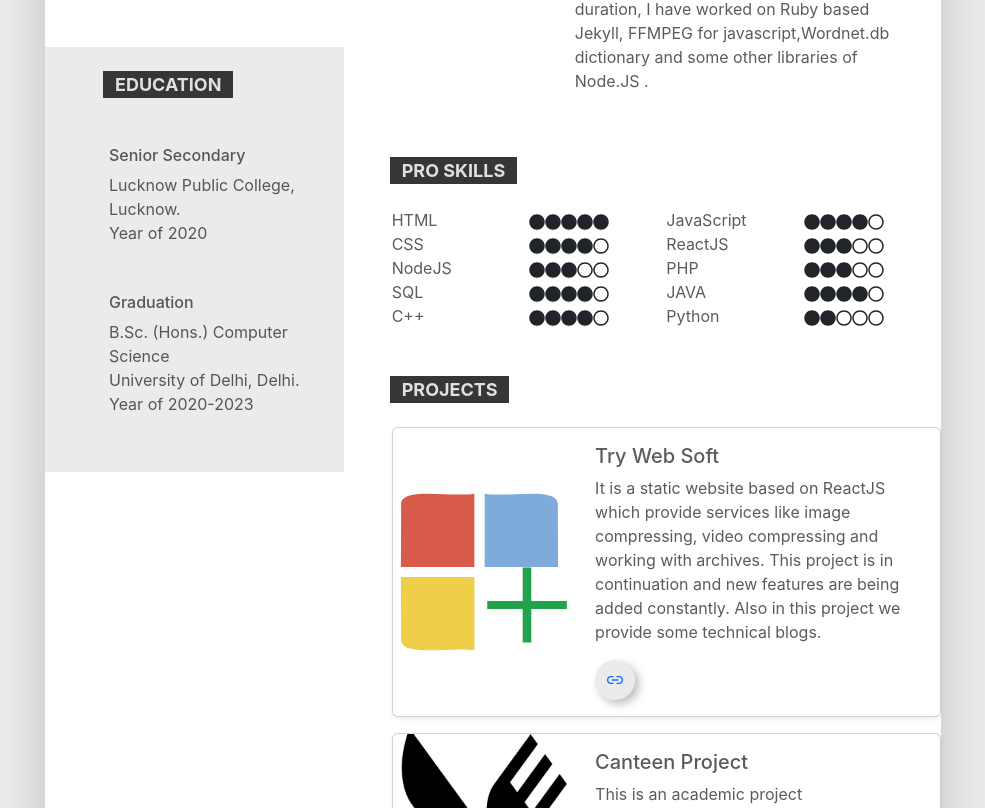
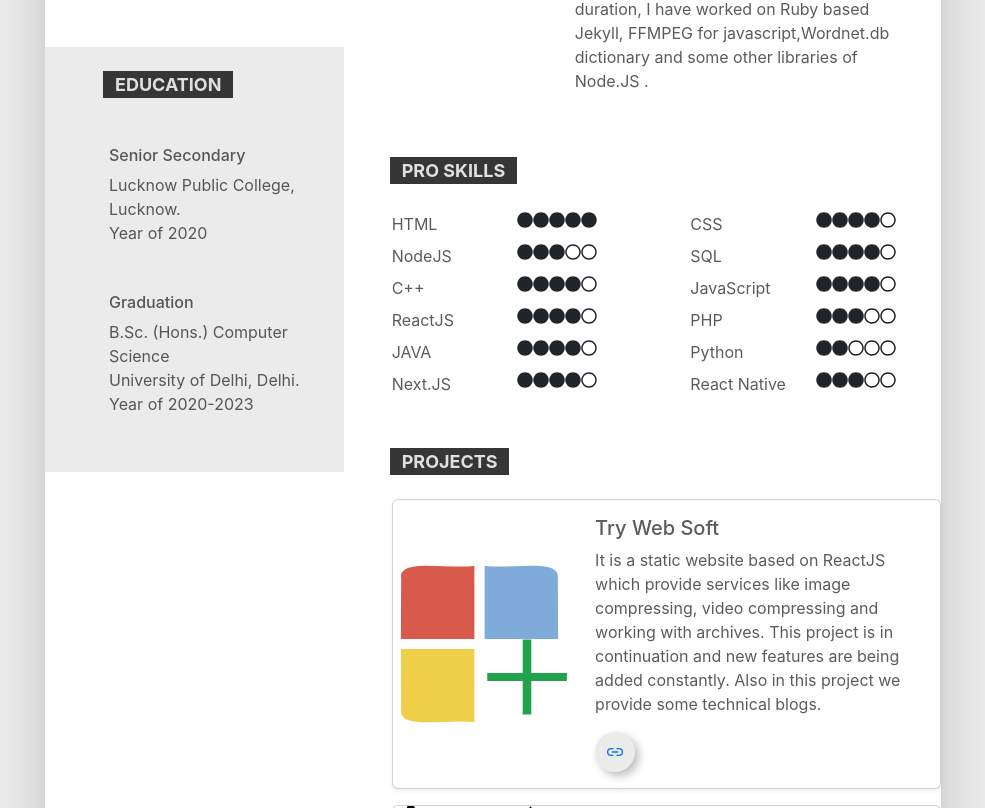
Before and after one commit to KaranManral/portfolio, a React (Create React App) app: page / in a window 1280 px wide. Shown: the part 732-1540 px from the top of the page, without its empty margins (147-1132 px from the left). Built offline with nearby package versions, Linux system fonts and the light colour scheme.

Commit message:
new project and skills added

```diff
--- a/src/components/education.jsx
+++ b/src/components/education.jsx
@@ -4,7 +4,7 @@ function Education() {
   return (
     <div className="row" id="education">
       <div className="row my-4">
-        <div className="col-8" id="eduHead">
+        <div className="col-12" id="eduHead">
           EDUCATION
         </div>
       </div>
--- a/src/components/projects.jsx
+++ b/src/components/projects.jsx
@@ -8,6 +8,7 @@ import DUSC from "../images/dusc.webp";
 import TTT from "../images/ttt.webp";
 import NP from "../images/np.webp";
 import MCR from "../images/mcr.webp";
+import PP from "../images/pp.webp";
 
 function Projects() {
   return (
@@ -181,7 +182,7 @@ function Projects() {
                 </p>
                 <div className="cardlink">
                   <a
-                    href="https://galaxy.store/TicTac2o"
+                    href="https://play.google.com/store/apps/details?id=com.trywebsoft.tictactoe"
                     className="card-link"
                     target="_blank"
                     rel="noopener noreferrer"
@@ -243,7 +244,39 @@ function Projects() {
                 </p>
                 <div className="cardlink">
                   <a
-                    href="https://galaxy.store/Addends"
+                    href="https://play.google.com/store/apps/details?id=com.trywebsoft.mathclashroyale"
+                    className="card-link"
+                    target="_blank"
+                    rel="noopener noreferrer"
+                  >
+                    <FiLink2 />
+                  </a>
+                </div>
+              </div>
+            </div>
+          </div>
+        </div>
+        <div className="card mb-3 shadow-sm">
+          <div className="row g-0">
+            <div className="col-md-4 projImgContainer">
+              <img
+                src={PP}
+                className="img-fluid rounded-start"
+                alt="Pixel Pulse"
+              />
+            </div>
+            <div className="col-md-8">
+              <div className="card-body">
+                <h5 className="card-title text-muted">Pixel Pulse</h5>
+                <p className="card-text text-muted">
+                  Want a quick and efficient solution to compress and resize
+                  your images without compromising quality? Look no further!
+                  Pixel Pulse is here to streamline your image management
+                  experience. Pixel Pulse is made on React Native Framework.
+                </p>
+                <div className="cardlink">
+                  <a
+                    href="https://play.google.com/store/apps/details?id=com.trywebsoft.pixelpulse"
                     className="card-link"
                     target="_blank"
                     rel="noopener noreferrer"
--- a/src/components/skills.jsx
+++ b/src/components/skills.jsx
@@ -3,7 +3,7 @@ import { FaCircle } from "react-icons/fa";
 import { FaRegCircle } from "react-icons/fa";
 
 function Skills(props) {
-  if (props.isMobile) {
+  // if (props.isMobile) {
   return (
     <div className="row my-4" id="skills">
       <div className="row my-4">
@@ -78,7 +78,7 @@ function Skills(props) {
             <FaCircle />
             <FaCircle />
             <FaCircle />
-              <FaRegCircle />
+            <FaCircle />
             <FaRegCircle />
           </div>
         </div>
@@ -112,31 +112,8 @@ function Skills(props) {
             <FaRegCircle />
           </div>
         </div>
-        </div>
-      </div>
-    );
-  } else {
-    return (
-      <div className="row my-4" id="skills">
-        <div className="row my-4">
-          <div className="col" id="skillsHead">
-            PRO SKILLS
-          </div>
-        </div>
-        <div className="row">
-          <div className="col">
-            <div className="row">
-              <div className="col text-muted">HTML</div>
-              <div className="col">
-                <FaCircle />
-                <FaCircle />
-                <FaCircle />
-                <FaCircle />
-                <FaCircle />
-              </div>
-            </div>
-            <div className="row">
-              <div className="col text-muted">CSS</div>
+        <div className="row my-1">
+          <div className="col text-muted">Next.JS</div>
           <div className="col">
             <FaCircle />
             <FaCircle />
@@ -145,8 +122,8 @@ function Skills(props) {
             <FaRegCircle />
           </div>
         </div>
-            <div className="row">
-              <div className="col text-muted">NodeJS</div>
+        <div className="row my-1">
+          <div className="col text-muted">React Native</div>
           <div className="col">
             <FaCircle />
             <FaCircle />
@@ -155,83 +132,146 @@ function Skills(props) {
             <FaRegCircle />
           </div>
         </div>
-            <div className="row">
-              <div className="col text-muted">SQL</div>
-              <div className="col">
-                <FaCircle />
-                <FaCircle />
-                <FaCircle />
-                <FaCircle />
-                <FaRegCircle />
-              </div>
-            </div>
-            <div className="row">
-              <div className="col text-muted">C++</div>
-              <div className="col">
-                <FaCircle />
-                <FaCircle />
-                <FaCircle />
-                <FaCircle />
-                <FaRegCircle />
-              </div>
-            </div>
-          </div>
-          <div className="col">
-            <div className="row">
-              <div className="col text-muted">JavaScript</div>
-              <div className="col">
-                <FaCircle />
-                <FaCircle />
-                <FaCircle />
-                <FaCircle />
-                <FaRegCircle />
-              </div>
-            </div>
-            <div className="row">
-              <div className="col text-muted">ReactJS</div>
-              <div className="col">
-                <FaCircle />
-                <FaCircle />
-                <FaCircle />
-                <FaRegCircle />
-                <FaRegCircle />
-              </div>
-            </div>
-            <div className="row">
-              <div className="col text-muted">PHP</div>
-              <div className="col">
-                <FaCircle />
-                <FaCircle />
-                <FaCircle />
-                <FaRegCircle />
-                <FaRegCircle />
-              </div>
-            </div>
-            <div className="row">
-              <div className="col text-muted">JAVA</div>
-              <div className="col">
-                <FaCircle />
-                <FaCircle />
-                <FaCircle />
-                <FaCircle />
-                <FaRegCircle />
-              </div>
-            </div>
-            <div className="row">
-              <div className="col text-muted">Python</div>
-              <div className="col">
-                <FaCircle />
-                <FaCircle />
-                <FaRegCircle />
-                <FaRegCircle />
-                <FaRegCircle />
-              </div>
-            </div>
-          </div>
       </div>
     </div>
   );
-  }
+  // } else {
+  //   return (
+  //     <div className="row my-4" id="skills">
+  //       <div className="row my-4">
+  //         <div className="col" id="skillsHead">
+  //           PRO SKILLS
+  //         </div>
+  //       </div>
+  //       <div className="row">
+  //         <div className="col">
+  //           <div className="row">
+  //             <div className="col text-muted">HTML</div>
+  //             <div className="col">
+  //               <FaCircle />
+  //               <FaCircle />
+  //               <FaCircle />
+  //               <FaCircle />
+  //               <FaCircle />
+  //             </div>
+  //           </div>
+  //           <div className="row">
+  //             <div className="col text-muted">CSS</div>
+  //             <div className="col">
+  //               <FaCircle />
+  //               <FaCircle />
+  //               <FaCircle />
+  //               <FaCircle />
+  //               <FaRegCircle />
+  //             </div>
+  //           </div>
+  //           <div className="row">
+  //             <div className="col text-muted">NodeJS</div>
+  //             <div className="col">
+  //               <FaCircle />
+  //               <FaCircle />
+  //               <FaCircle />
+  //               <FaRegCircle />
+  //               <FaRegCircle />
+  //             </div>
+  //           </div>
+  //           <div className="row">
+  //             <div className="col text-muted">SQL</div>
+  //             <div className="col">
+  //               <FaCircle />
+  //               <FaCircle />
+  //               <FaCircle />
+  //               <FaCircle />
+  //               <FaRegCircle />
+  //             </div>
+  //           </div>
+  //           <div className="row">
+  //             <div className="col text-muted">C++</div>
+  //             <div className="col">
+  //               <FaCircle />
+  //               <FaCircle />
+  //               <FaCircle />
+  //               <FaCircle />
+  //               <FaRegCircle />
+  //             </div>
+  //           </div>
+  //         </div>
+  //         <div className="col">
+  //           <div className="row">
+  //             <div className="col text-muted">JavaScript</div>
+  //             <div className="col">
+  //               <FaCircle />
+  //               <FaCircle />
+  //               <FaCircle />
+  //               <FaCircle />
+  //               <FaRegCircle />
+  //             </div>
+  //           </div>
+  //           <div className="row">
+  //             <div className="col text-muted">ReactJS</div>
+  //             <div className="col">
+  //               <FaCircle />
+  //               <FaCircle />
+  //               <FaCircle />
+  //               <FaCircle />
+  //               <FaRegCircle />
+  //             </div>
+  //           </div>
+  //           <div className="row">
+  //             <div className="col text-muted">PHP</div>
+  //             <div className="col">
+  //               <FaCircle />
+  //               <FaCircle />
+  //               <FaCircle />
+  //               <FaRegCircle />
+  //               <FaRegCircle />
+  //             </div>
+  //           </div>
+  //           <div className="row">
+  //             <div className="col text-muted">JAVA</div>
+  //             <div className="col">
+  //               <FaCircle />
+  //               <FaCircle />
+  //               <FaCircle />
+  //               <FaCircle />
+  //               <FaRegCircle />
+  //             </div>
+  //           </div>
+  //           <div className="row">
+  //             <div className="col text-muted">Python</div>
+  //             <div className="col">
+  //               <FaCircle />
+  //               <FaCircle />
+  //               <FaRegCircle />
+  //               <FaRegCircle />
+  //               <FaRegCircle />
+  //             </div>
+  //           </div>
+  //           <div className="row my-1">
+  //             <div className="col text-muted">Next.JS</div>
+  //             <div className="col">
+  //               <FaCircle />
+  //               <FaCircle />
+  //               <FaCircle />
+  //               <FaCircle />
+  //               <FaRegCircle />
+  //             </div>
+  //           </div>
+  //           <div className="row my-1">
+  //             <div className="col text-muted">React Native</div>
+  //             <div className="col">
+  //               <FaCircle />
+  //               <FaCircle />
+  //               <FaCircle />
+  //               <FaRegCircle />
+  //               <FaRegCircle />
+  //             </div>
+  //           </div>
+  //         </div>
+  //       </div>
+  //     </div>
+  //   );
+  // }
 }
 
 export default Skills;
--- a/src/index.css
+++ b/src/index.css
@@ -16,6 +16,7 @@ body {
     sans-serif;
   -webkit-font-smoothing: antialiased;
   -moz-osx-font-smoothing: grayscale;
+  word-wrap: break-word;
 }
 
 code {
@@ -104,6 +105,22 @@ code {
     margin-left: 10px;
 }
 
+#skills>.row:nth-last-child(1){
+  display: flex;
+  flex-direction: row;
+  flex-wrap: wrap;
+  width: fit-content;
+  justify-content: space-between;
+}
+
+#skills>.row:nth-last-child(1)>.row,#skills>.row:nth-last-child(1)>.row>.col{
+  width: 50%;
+}
+
+#skills>.row:nth-last-child(1)>.row>.col:nth-last-child(1){
+  display: flex;
+  flex-wrap: nowrap;
+}
 
 #education{
   padding-left: 3rem;
@@ -229,4 +246,7 @@ code {
   /* #contact,#education{
     display: none;
   } */
+  #skills>.row:nth-last-child(1)>.row{
+    width: 100%;
+  }
 }
```
Also changed, not shown: src/images/pp.webp (added). Lines whose indentation alone changed are shown as unchanged.
